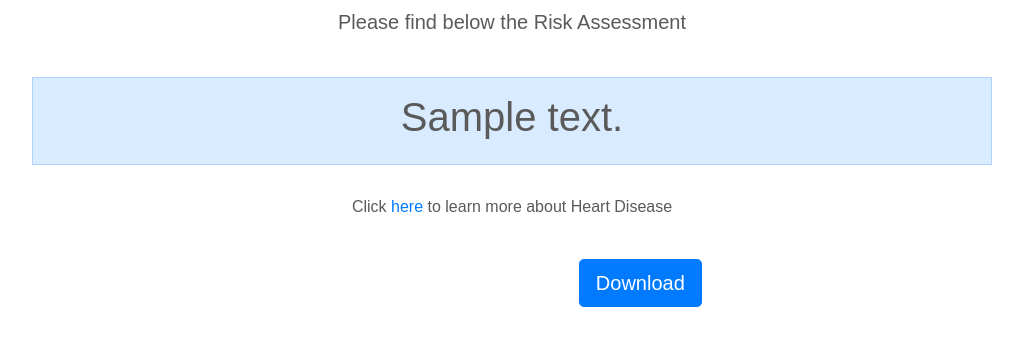
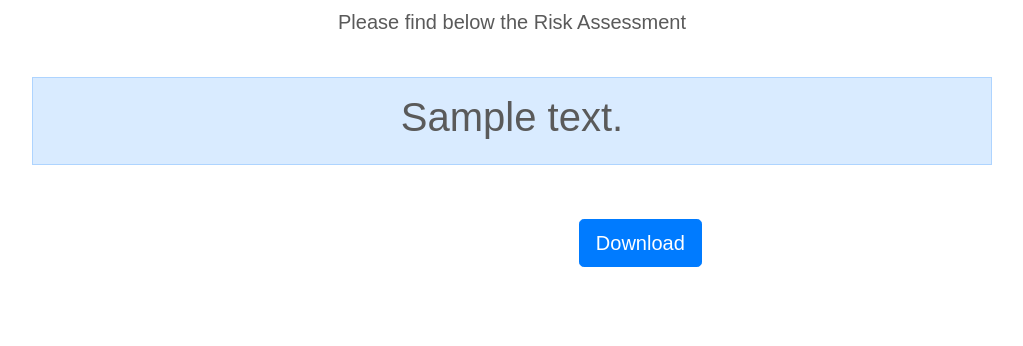
Before and after one commit to Sreeahk02/microsoft_internship, a Flask app: template templates/heart_result.html in a window 1280 px wide. Shown: the part 161-507 px from the top of the page, without its empty margins (128-1151 px from the left). Run offline with Flask 3, Linux system fonts and the light colour scheme; the template is opened without the code that fills it: most values are stand-ins (such as "Sample title", 1, 10 or a date in 2020); some libraries are stand-ins or nearby versions.

Commit message:
removing url_for

```diff
--- a/templates/heart_result.html
+++ b/templates/heart_result.html
@@ -83,7 +83,7 @@
             <div class="container themed-container">
                 <h1 style="text-align: center;">{{ prediction_text }}</h1>
             </div>
-            <p style="text-align: center;">Click <a href="{{ url_for('home') }}">here</a> to learn more about Heart Disease</p>
+            <!-- <p style="text-align: center;">Click <a href="{{ url_for('home') }}">here</a> to learn more about Heart Disease</p> -->
             <!-- <p style="text-align: center;">&copy;riskassess.com</p> -->
         </div>
         <br />
```
